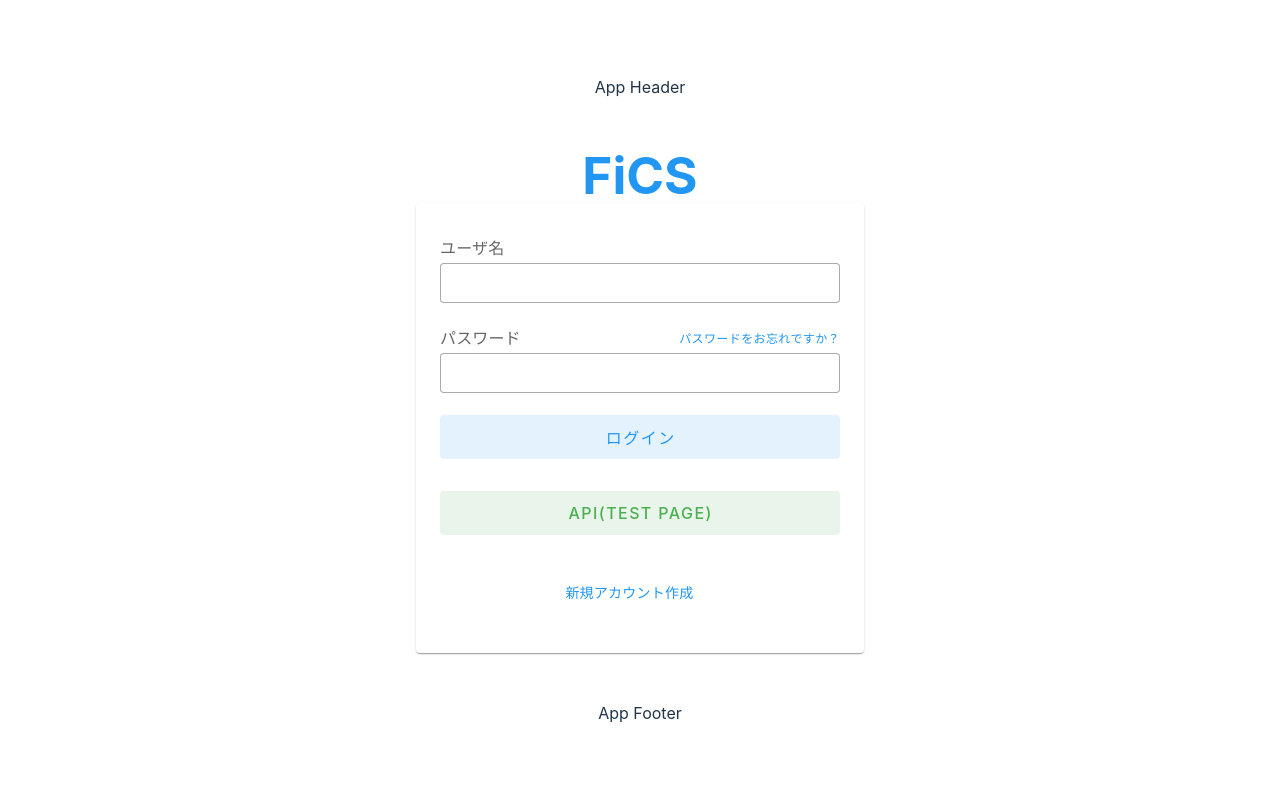
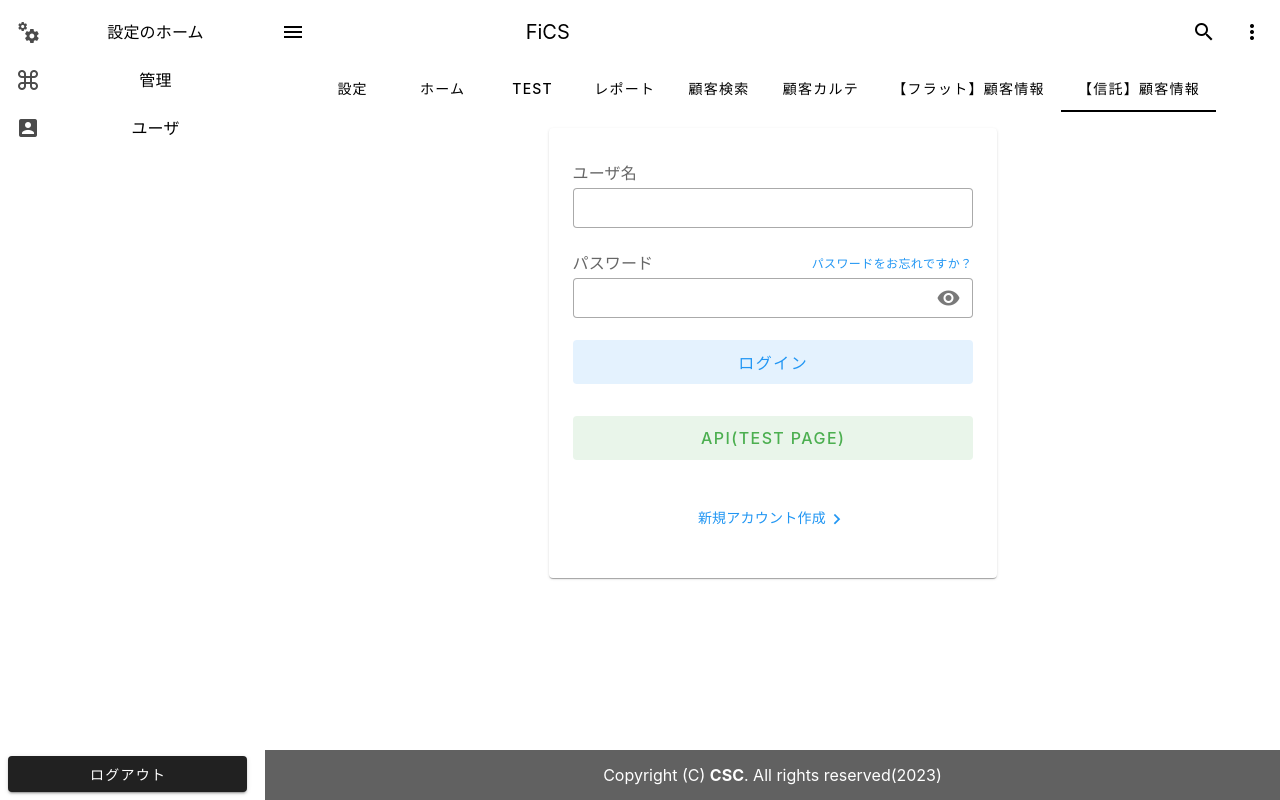
Before and after one commit to weijin1990/vite, a Vue app: page / in a window 1280 px wide. Built offline with nearby package versions, Linux system fonts and the light colour scheme.

Commit message:
Add files via upload

```diff
--- a/package.json
+++ b/package.json
@@ -9,6 +9,7 @@
     "preview": "vite preview"
   },
   "dependencies": {
+    "@mdi/font": "^7.2.96",
     "axios": "^1.5.0",
     "vue": "^3.3.4",
     "vue-router": "^4.2.4",
--- a/src/App.vue
+++ b/src/App.vue
@@ -15,9 +15,77 @@ import HelloWorld from './components/HelloWorld.vue'
 </template> -->
 
 <template>
-  <header>App Header</header>
-  <router-view></router-view>
-  <footer>App Footer</footer>
+
+<v-app>
+
+<v-toolbar color="#FFFFFF">
+      <v-app-bar-nav-icon></v-app-bar-nav-icon>
+
+      <v-toolbar-title>FiCS</v-toolbar-title>
+
+      <v-spacer></v-spacer>
+
+      <v-btn icon>
+        <v-icon>mdi-magnify</v-icon>
+      </v-btn>
+
+      <v-btn icon>
+        <v-icon>mdi-dots-vertical</v-icon>
+      </v-btn>
+
+      <template v-slot:extension>
+        <v-tabs
+          v-model="activeTab"
+          align-tabs="title"
+        >
+          <v-tab
+            v-for="item in paths"
+            :to="{ path: item.path }"
+            :key="item.name"
+            :value="item.name"
+          >
+            {{ item.name }}
+          </v-tab>
+        </v-tabs>
+      </template>
+    </v-toolbar>
+
+
+    <v-main>
+      <v-navigation-drawer
+    class="bg-white"
+    theme="dark"
+    permanent
+  >
+    <v-list color="transparent">
+      <v-list-item prepend-icon="mdi-cogs" title="設定のホーム"></v-list-item>
+      <v-list-item prepend-icon="mdi-apple-keyboard-command" title="管理"></v-list-item>
+      <v-list-item prepend-icon="mdi-account-box" title="ユーザ"></v-list-item>
+    </v-list>
+
+    <template v-slot:append>
+      <div class="pa-2">
+        <v-btn block>
+          ログアウト
+        </v-btn>
+      </div>
+    </template>
+  </v-navigation-drawer>
+
+      <v-container fluid>
+        <router-view></router-view>
+      </v-container>
+      </v-main>
+
+  <v-footer class="bg-grey-darken-2" style="max-height: 50px;">
+    <v-row justify="center" no-gutters>
+      <v-col class="text-center" cols="12">
+        Copyright (C) <strong>CSC</strong>. All rights reserved({{ new Date().getFullYear() }})
+      </v-col>
+    </v-row>
+  </v-footer>
+
+</v-app>
 </template>
 
 <script>
@@ -32,11 +100,49 @@ export default {
           document.title = to.meta.title;
         }
       }
-    }
+    },
+    activeTab(newTab) {
+
+          this.$router.push({ path: newTab.path });
+    },
+    data: () => ({
+      links: [
+        'Home',
+        'About Us',
+        'Team',
+        'Services',
+        'Blog',
+        'Contact Us',
+      ],
+      activeTab: null,
+      paths: [
+        { name: '設定', path: '/dashboard' },
+        { name: 'ホーム', path: '/home' },
+        { name: 'TEST', path: '/fetch' },
+        { name: 'レポート', path: '/' },
+        { name: '顧客検索', path: '/' },
+        { name: '顧客カルテ', path: '/' },
+        { name: '【フラット】顧客情報', path: '/' },
+        { name: '【信託】顧客情報', path: '/' },
+        ],
+        text: 'Lorem ipsum dolor sit amet, consectetur adipiscing elit, sed do eiusmod tempor incididunt ut labore et dolore magna aliqua. Ut enim ad minim veniam, quis nostrud exercitation ullamco laboris nisi ut aliquip ex ea commodo consequat.',
+    }),
 };
 </script>
 
 <style scoped>
+html, body, #app {
+  height: 100%;
+  margin: 0;
+  padding: 0;
+}
+
+.v-main {
+  flex: 1;
+  overflow-y: auto;
+  padding-left: 0 !important;
+}
+
 .logo {
   height: 6em;
   padding: 1.5em;
--- /dev/null
+++ b/src/components/pages/Dashboard.vue
@@ -0,0 +1,120 @@
+<template>
+        <v-card
+    class="mx-auto text-left ml-5"
+    color="#F3F2F2"
+    width="95%"
+    >
+    <v-row no-gutters align="end">
+      <v-col cols="1">
+        <v-icon
+      size="70px"
+      color="#2A739E"
+      icon="mdi-account-box"
+    >  </v-icon>
+      </v-col>
+
+    <v-col class="">
+      <v-card-subtitle style="color: #006DCC;" class="mb--5">設定</v-card-subtitle>
+  <v-card-title>
+      ユーザ
+    </v-card-title>
+    </v-col>
+  </v-row>
+    </v-card>
+
+    <v-card
+    class="mx-auto text-left mt-3"
+    width="100%"
+    >
+      <v-card-text>
+        <p>
+          このページで、ユーザを作成、表示、及び管理できます。
+          さらに、モバイルデバイスからユーザ詳細の表示と編集、パスワードのリセット、およびその他の管理タスクを実行するには、……
+        </p>
+        ビュー  <v-select v-model="select"
+    :items="items"
+    item-title="key"
+    item-value="val"
+    ></v-select>
+
+    <br>
+
+    <v-table>
+    <thead>
+      <tr>
+        <th class="text-left">
+          アクション
+        </th>
+        <th class="text-left">
+          氏名
+        </th>
+        <th class="text-left">
+          別名
+        </th>
+        <th class="text-left">
+          ユーザ名
+        </th>
+      </tr>
+    </thead>
+    <tbody>
+      <tr
+        v-for="item in users"
+        :key="item.name"
+      >
+        <td><a href="#">{{ item.action }}</a></td>
+        <td>{{ item.name }}</td>
+        <td>{{ item.alias }}</td>
+        <td>{{ item.username }}</td>
+      </tr>
+    </tbody>
+  </v-table>
+
+      </v-card-text>
+    </v-card>
+</template>
+
+<script>
+export default {
+  name: 'Dashboard',
+  computed: {
+  },
+  data() {
+    return {
+      select: { key: '01.すべてのユーザ', val: '1' },
+      items: [
+        { key: '01.すべてのユーザ', val: '1' },
+        { key: 'Bar', val: 'Fizz' },
+      ],
+      users: [
+  { action: '編集', name: '氏名１', alias: 'Frozen Yogurt', username: 159, },
+  { action: '編集', name: '氏名２', alias: 'Ice cream sandwich', username: 237, },
+  { action: '編集', name: '氏名３', alias: 'Eclair', username: 262, },
+  { action: '編集', name: '氏名４', alias: 'Cupcake', username: 305, },
+  { action: '編集', name: '氏名５', alias: 'Gingerbread', username: 356, },
+  { action: '編集', name: '氏名６', alias: 'Jelly bean', username: 375, },
+  { action: '編集', name: '氏名７', alias: 'Lollipop', username: 392, },
+  { action: '編集', name: '氏名８', alias: 'Honeycomb', username: 408, },
+  { action: '編集', name: '氏名９', alias: 'Donut', username: 452, },
+  { action: '編集', name: '氏名１０', alias: 'KitKat', username: 518, },
+],
+    }
+  },
+  methods: {
+    actionBtn(ev) {
+      this.$router.push({ path: '/home' });
+    },
+    fetchBtn(ev) {
+      this.$router.push({ path: '/fetch' });
+    }
+  }
+}
+</script>
+
+<style>
+.mb--5 {
+  margin-bottom: -10px !important;
+}
+  .full-screen {
+    width: 800px;
+  }
+</style>
--- a/src/components/pages/Login.vue
+++ b/src/components/pages/Login.vue
@@ -1,6 +1,4 @@
 <template>
-  <v-sheet class="full-screen pa-12" rounded>
-    <h1 class="text-blue">FiCS</h1>
 
     <v-card
       class="mx-auto px-6 py-8"
@@ -64,7 +62,6 @@
     </v-card-text>
 
     </v-card>
-  </v-sheet>
 </template>
 
 <script>
@@ -89,7 +86,4 @@ export default {
 </script>
 
 <style>
-  .full-screen {
-    width: 800px;
-  }
 </style>
--- a/src/plugins/vuetify.js
+++ b/src/plugins/vuetify.js
@@ -2,6 +2,7 @@ import 'vuetify/styles'
 import { createVuetify } from "vuetify"
 import * as components from "vuetify/components";
 import * as directives from "vuetify/directives";
+import '@mdi/font/css/materialdesignicons.css'
 // import 'vuetify/dist/vuetify.min.css'
 
 export default createVuetify({
--- a/src/router/routes.js
+++ b/src/router/routes.js
@@ -1,9 +1,11 @@
 import HelloWorld from '@/components/pages/HelloWorld.vue'
 import Login from '@/components/pages/Login.vue';
 import FetchAPIData from '@/components/pages/FetchAPIData.vue';
+import Dashboard from '@/components/pages/Dashboard.vue';
 
 export default [
   { path: '/', component: Login, meta: { title: 'ログイン|Fics' }},
   { path: '/home', component: HelloWorld, meta: { title: 'ホーム|Fics' }},
   { path: '/fetch', component: FetchAPIData, meta: { title: 'APIテスト|Fics' } },
+  { path: '/dashboard', component: Dashboard, meta: { title: 'Dashboard|Fics' } },
 ];
--- a/src/style.css
+++ b/src/style.css
@@ -69,9 +69,10 @@ button:focus-visible {
 }
 
 #app {
-  max-width: 1280px;
-  margin: 0 auto;
-  padding: 2rem;
+  width: 100%;
+  margin: 0;
+  margin-left: 265px;
+  padding: 0;
   text-align: center;
 }
 
```
Also changed, not shown: src/assets/standard-icons-a-account.png (added).
